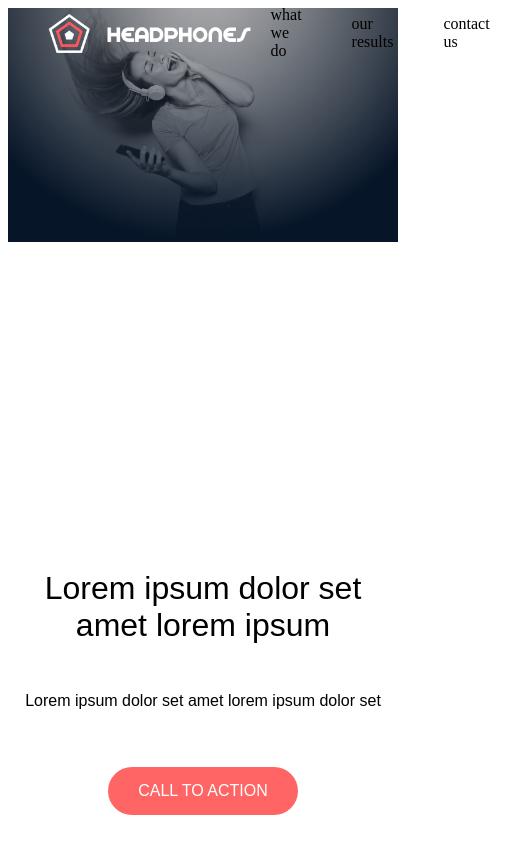
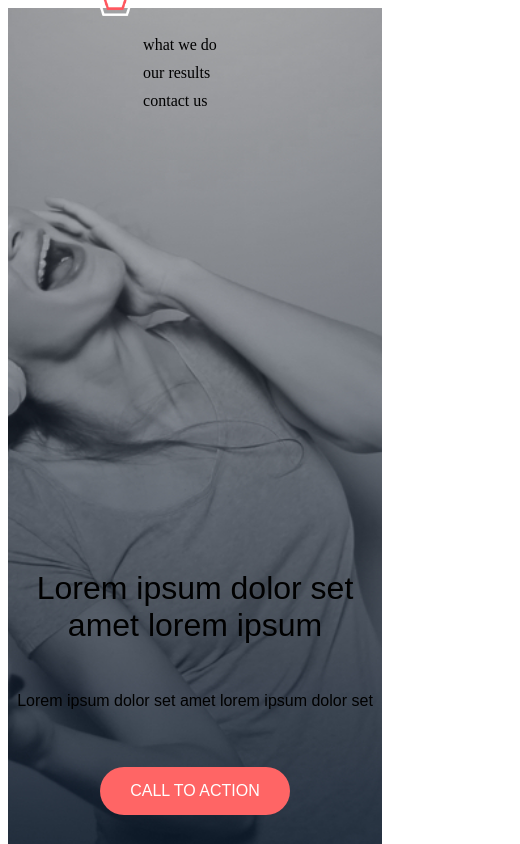
Before and after one commit to nyk-o-brown/alx_html_css, a plain HTML site: page headphones/0-index.html in a window 390 px wide. Shown: the top 844 px of the page, 520 px wide, since content can reach past the window. Drawn offline with Linux system fonts and the light colour scheme.

Commit message:
commit de la tired

```diff
--- a/headphones/0-index.html
+++ b/headphones/0-index.html
@@ -4,11 +4,17 @@
     <meta charset="UTF-8">
     <meta name="viewport" content="width=device-width, initial-scale=1.0">
     <link rel="stylesheet" href="0-styles.css">
+    <link rel="stylesheet" href="https://cdnjs.cloudflare.com/ajax/libs/font-awesome/5.15.3/css/all.min.css">
     <title>Document</title>
 </head>
 <body>
     <section class="main-part">
         <div class="header">
+            <div>
+                <button class="header-btn" >
+
+                </button>
+            </div>
             <div>
                 <img  class="header-logo"
                         src="images/logo_headphones.png"
--- a/headphones/0-styles.css
+++ b/headphones/0-styles.css
@@ -11,8 +11,8 @@
     background-size: cover;
     background-repeat: no-repeat;
     background-position: center;
-    width: 100vw;
-    height:60vw;
+    /*width: 100vw;
+    height:60vw;*/
     margin: 0px;
     padding: 0px;
 
@@ -31,6 +31,10 @@
     align-items: center;
     padding: 10px 20px;
     height:30px;
+}
+.header-btn{
+    display: none;
+
 }
 
 .header-logo {
@@ -98,4 +102,25 @@
     font-family: 'Source Sans Pro', sans-serif; /* Apply the custom font */
     font-size: 16px;
     margin-top: 80px;
+
 }
+
+@media (max-width:786px) {
+    .header{
+    display: flex;
+    flex-direction: column;
+    justify-content: center;
+    align-items: center;
+    padding: 10px 20px;
+    height:30px;
+    }
+    .header-list{
+        flex-direction: column;
+        gap: 10px;
+
+    }
+    .header-logo{
+        margin: 10px;
+    }
+
+}
```
